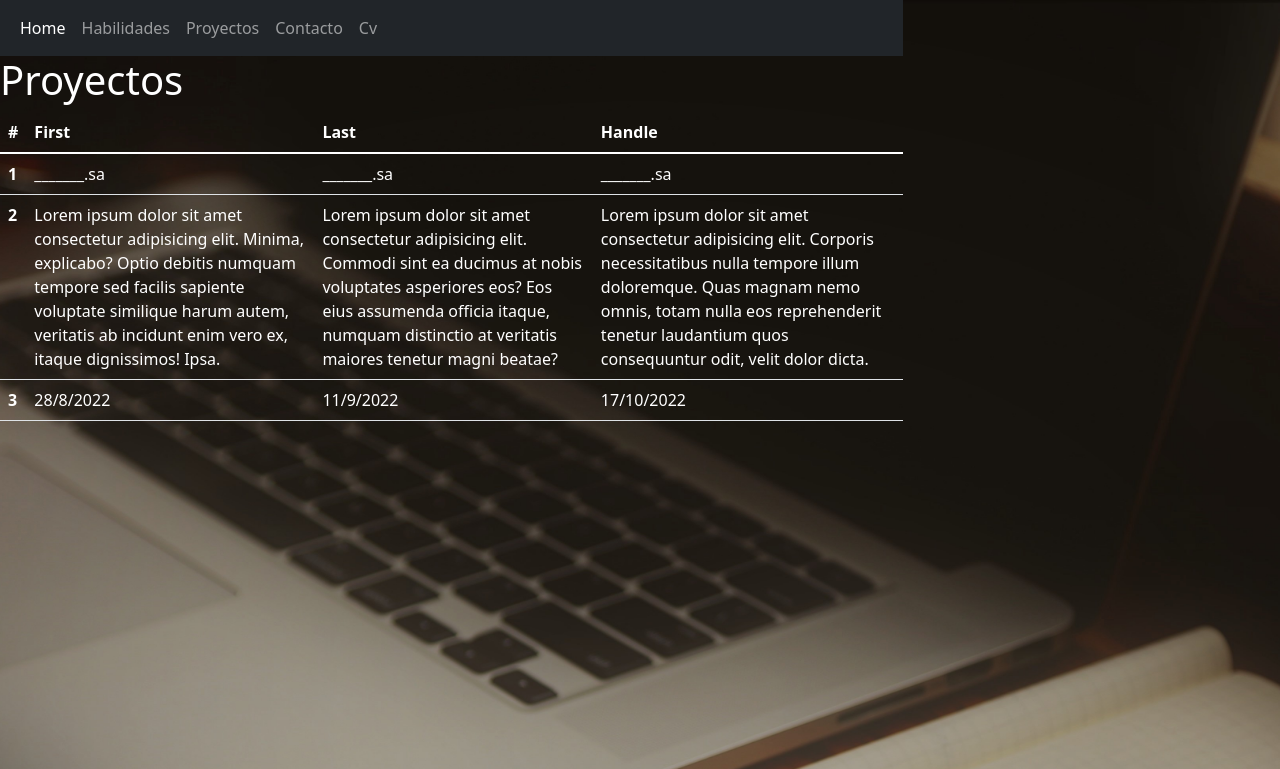
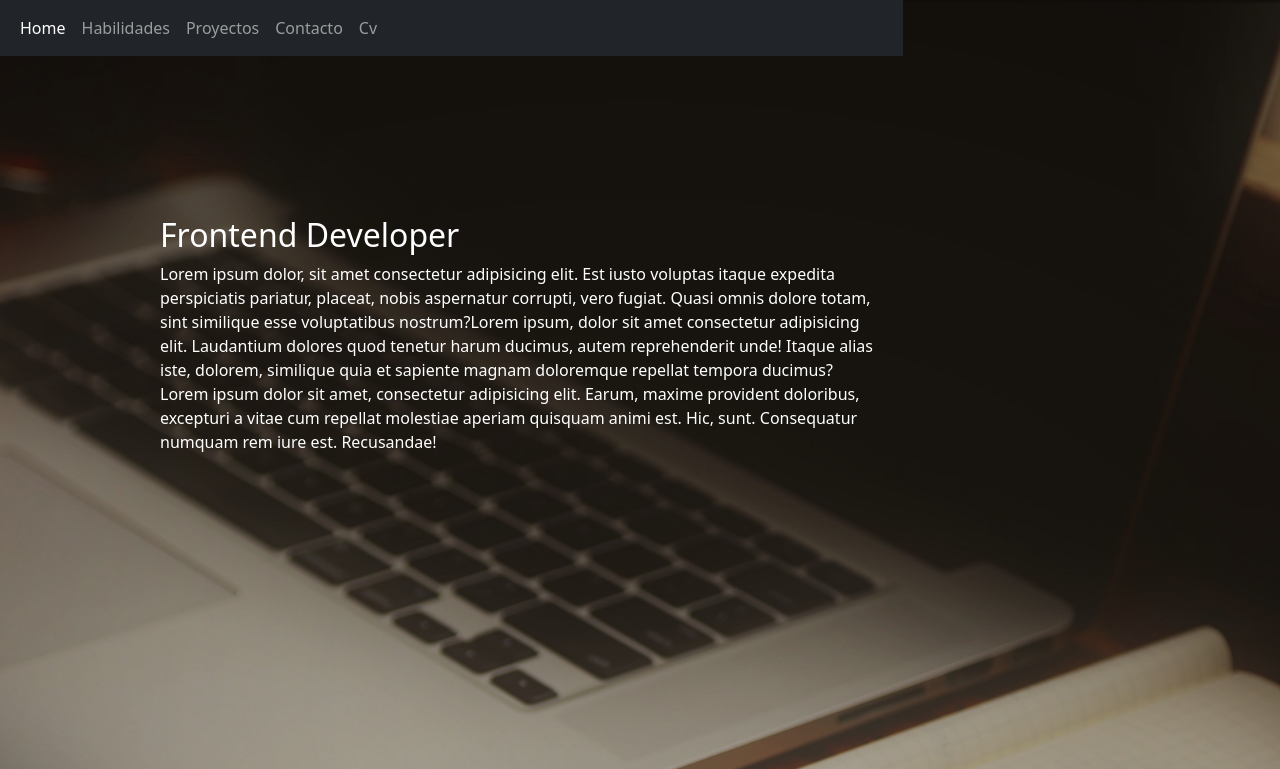
Before and after one commit to TomasCassaglia/Tomas-Cassaglia-Proyecto, a website: page index.html in a window 1280 px wide. Shown: the top 769 px of the page. Drawn offline with nearby package versions, Linux system fonts and the light colour scheme.

Commit message:
Arreglando errores

```diff
--- a/index.html
+++ b/index.html
@@ -42,38 +42,15 @@
                 </ul>
             </div>
         </nav>
-        <h1>Proyectos</h1>
-        <table class="table">
-            <thead>
-                <tr>
-                    <th scope="col">#</th>
-                    <th scope="col">First</th>
-                    <th scope="col">Last</th>
-                    <th scope="col">Handle</th>
-                </tr>
-            </thead>
-            <tbody>
-                <tr>
-                    <th scope="row">1</th>
-                    <td>_______.sa</td>
-                    <td>_______.sa</td>
-                    <td>_______.sa</td>
-                </tr>
-                <tr>
-                    <th scope="row">2</th>
-                    <td>Lorem ipsum dolor sit amet consectetur adipisicing elit. Minima, explicabo? Optio debitis numquam tempore sed facilis sapiente voluptate similique harum autem, veritatis ab incidunt enim vero ex, itaque dignissimos! Ipsa.</td>
-                    <td>Lorem ipsum dolor sit amet consectetur adipisicing elit. Commodi sint ea ducimus at nobis voluptates asperiores eos? Eos eius assumenda officia itaque, numquam distinctio at veritatis maiores tenetur magni beatae?</td>
-                    <td>Lorem ipsum dolor sit amet consectetur adipisicing elit. Corporis necessitatibus nulla tempore illum doloremque. Quas magnam nemo omnis, totam nulla eos reprehenderit tenetur laudantium quos consequuntur odit, velit dolor dicta.</td>
-                </tr>
-                <tr>
-                    <th scope="row">3</th>
-                    <td>28/8/2022</td>
-                    <td>11/9/2022</td>
-                    <td>17/10/2022</td>
-                </tr>
-            </tbody>
-        </table>
 
+        <div class="contenedor-1">
+            <h2 class="h2-index">Frontend Developer</h2>
+            <p>
+                Lorem ipsum dolor, sit amet consectetur adipisicing elit. Est iusto voluptas itaque expedita perspiciatis pariatur, placeat, nobis aspernatur corrupti, vero fugiat. Quasi omnis dolore totam, sint similique esse voluptatibus nostrum?Lorem ipsum, dolor
+                sit amet consectetur adipisicing elit. Laudantium dolores quod tenetur harum ducimus, autem reprehenderit unde! Itaque alias iste, dolorem, similique quia et sapiente magnam doloremque repellat tempora ducimus?Lorem ipsum dolor sit amet,
+                consectetur adipisicing elit. Earum, maxime provident doloribus, excepturi a vitae cum repellat molestiae aperiam quisquam animi est. Hic, sunt. Consequatur numquam rem iure est. Recusandae!
+            </p>
+        </div>
         </div>
     </header>
     <footer class="footer-1">
@@ -85,5 +62,4 @@
     <script src="https://cdn.jsdelivr.net/npm/bootstrap@5.1.3/dist/js/bootstrap.min.js" integrity="sha384-QJHtvGhmr9XOIpI6YVutG+2QOK9T+ZnN4kzFN1RtK3zEFEIsxhlmWl5/YESvpZ13" crossorigin="anonymous"></script>
 </body>
 
-
 </html>
```
Also changed, not shown: contacto.html (+4 -0 lines), cv.html (+4 -0 lines), habilidades.html (+4 -0 lines), proyectos.html (+3 -0 lines).
